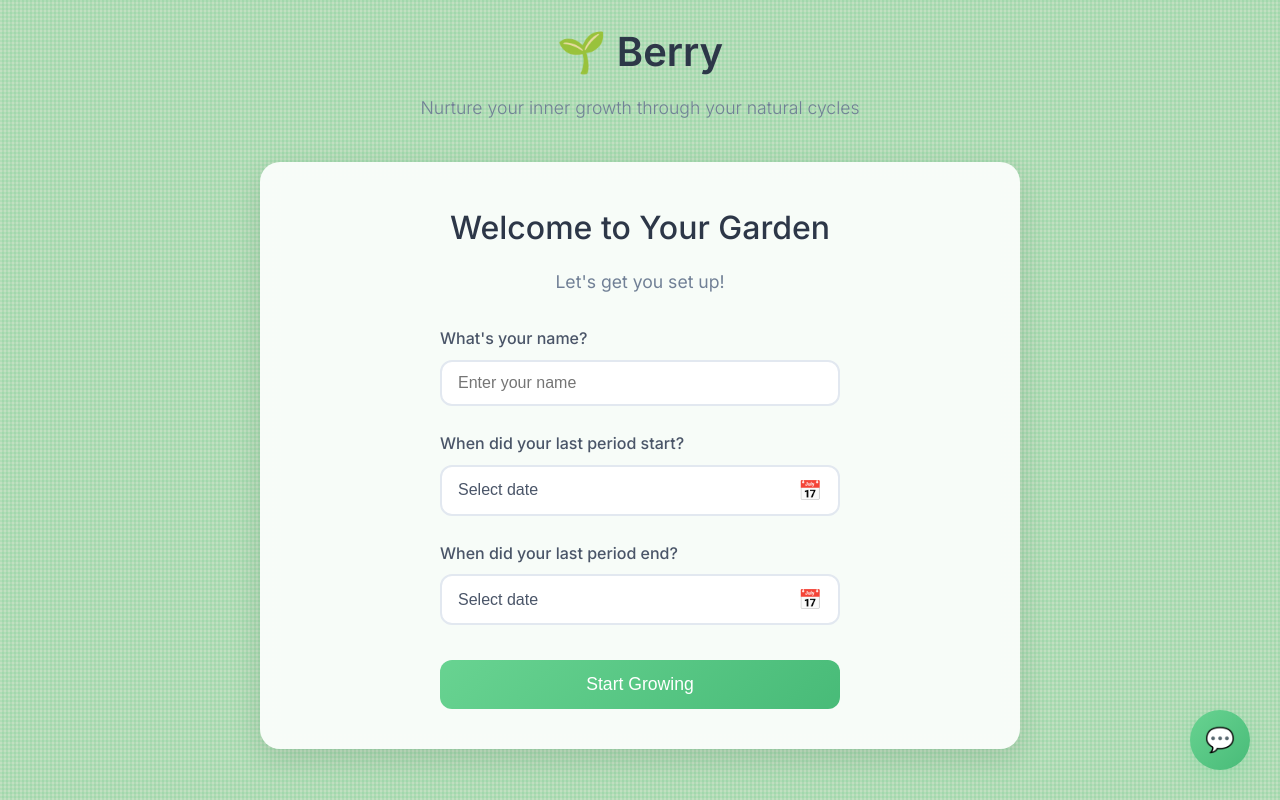
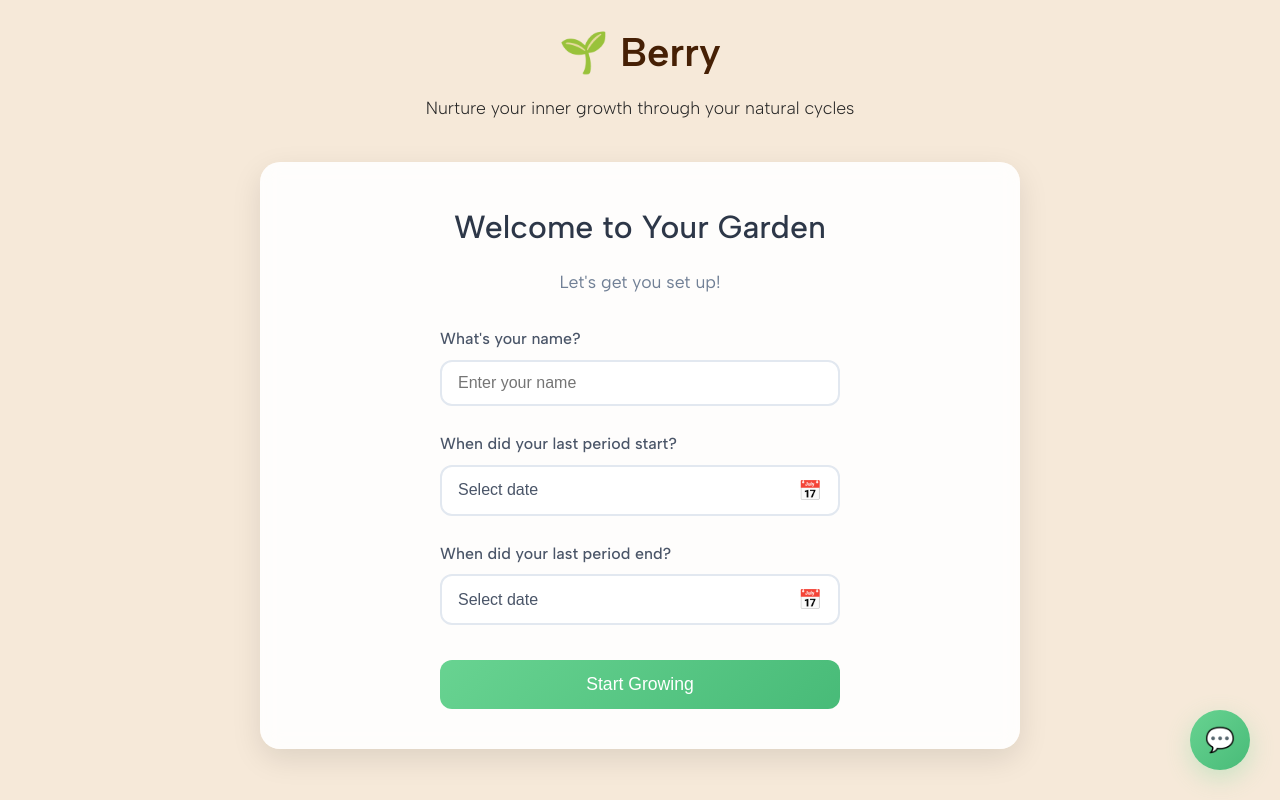
Before and after one commit to CherryLeChicken/berry, a website: page index.html in a window 1280 px wide. Drawn offline with Linux system fonts and the light colour scheme.

Commit message:
Changed background/fonts

```diff
--- a/index.html
+++ b/index.html
@@ -5,9 +5,11 @@
     <meta name="viewport" content="width=device-width, initial-scale=1.0">
     <title>Cycle Garden - Nurture Your Inner Growth</title>
     <link rel="stylesheet" href="styles.css">
-    <link href="https://fonts.googleapis.com/css2?family=Inter:wght@300;400;500;600&display=swap" rel="stylesheet">
+    <link rel="preconnect" href="https://fonts.googleapis.com">
+    <link rel="preconnect" href="https://fonts.gstatic.com" crossorigin>
+    <link href="https://fonts.googleapis.com/css2?family=Albert+Sans:ital,wght@0,100..900;1,100..900&display=swap" rel="stylesheet">
 </head>
-<body>
+<body class="albert-sans">
     <div class="app-container">
         <!-- Header -->
         <header class="header">
--- a/styles.css
+++ b/styles.css
@@ -3,6 +3,13 @@
     margin: 0;
     padding: 0;
     box-sizing: border-box;
+}
+
+.albert-sans {
+  font-family: "Albert Sans", sans-serif;
+  font-optical-sizing: auto;
+  font-weight: 400;
+  font-style: normal;
 }
 
 /* Navigation */
@@ -119,39 +126,11 @@ body:has(.chatbot-modal:not(.hidden)) .floating-chatbot-btn {
 }
 
 body {
-    font-family: 'Inter', sans-serif;
-    background-color: #c1e0c1;
-    background-size: 20px 20px, 30px 30px, 25px 25px, 100% 100%;
+    background-color: #f6e9d9;
     min-height: 100vh;
-    color: #4a5568;
+    color: #252525;
     line-height: 1.6;
     position: relative;
-}
-
-body::before {
-    content: '';
-    position: fixed;
-    top: 0;
-    left: 0;
-    right: 0;
-    bottom: 0;
-    background:
-        repeating-linear-gradient(
-            0deg,
-            transparent,
-            transparent 2px,
-            rgba(34, 197, 94, 0.1) 2px,
-            rgba(34, 197, 94, 0.1) 4px
-        ),
-        repeating-linear-gradient(
-            90deg,
-            transparent,
-            transparent 2px,
-            rgba(22, 163, 74, 0.1) 2px,
-            rgba(22, 163, 74, 0.1) 4px
-        );
-    pointer-events: none;
-    z-index: -1;
 }
 
 .app-container {
@@ -170,13 +149,13 @@ body::before {
 .app-title {
     font-size: 2.5rem;
     font-weight: 600;
-    color: #2d3748;
+    color: #462005;
     margin-bottom: 10px;
 }
 
 .app-subtitle {
     font-size: 1.1rem;
-    color: #718096;
+    color: #252525;
     font-weight: 300;
 }
 
```
